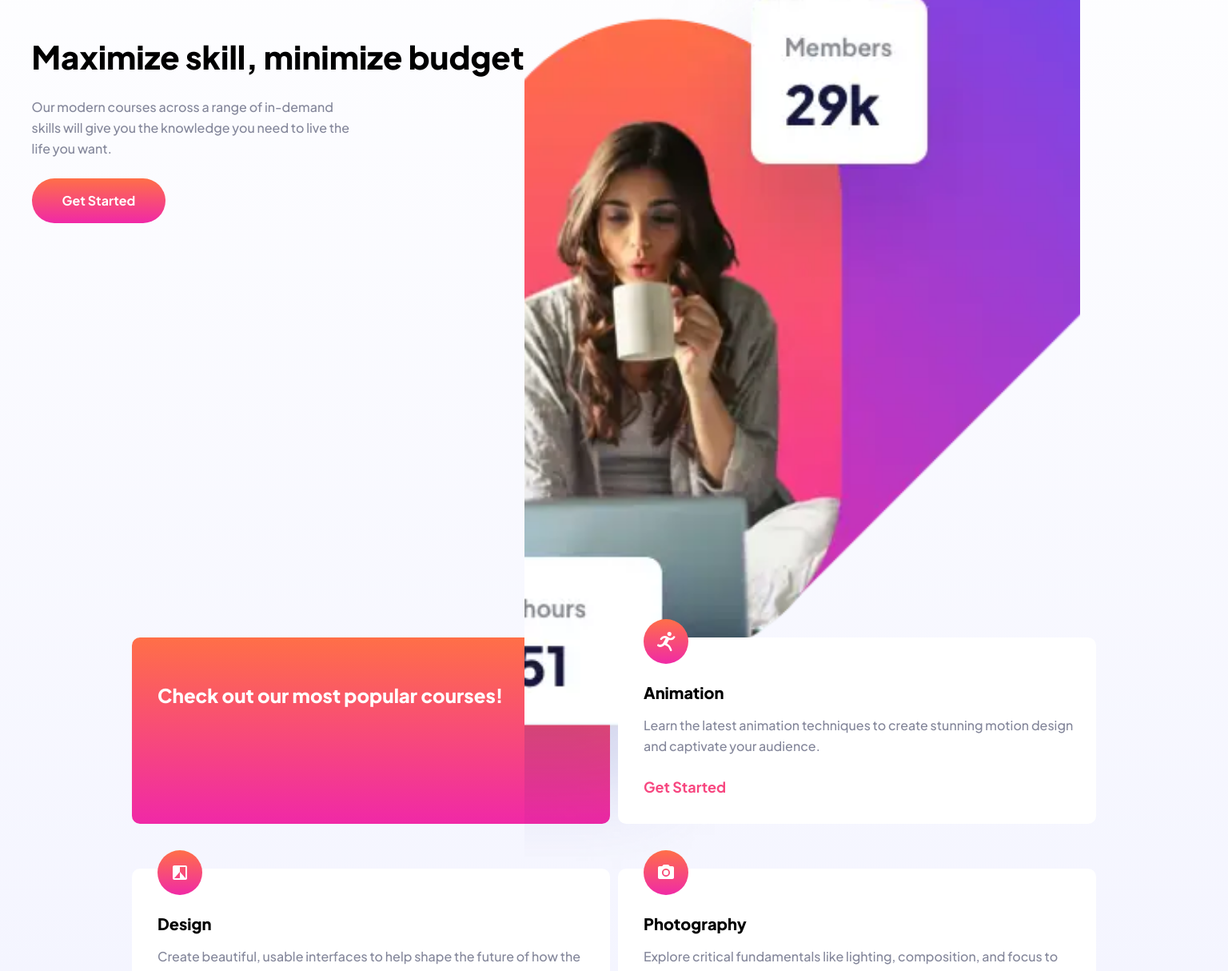
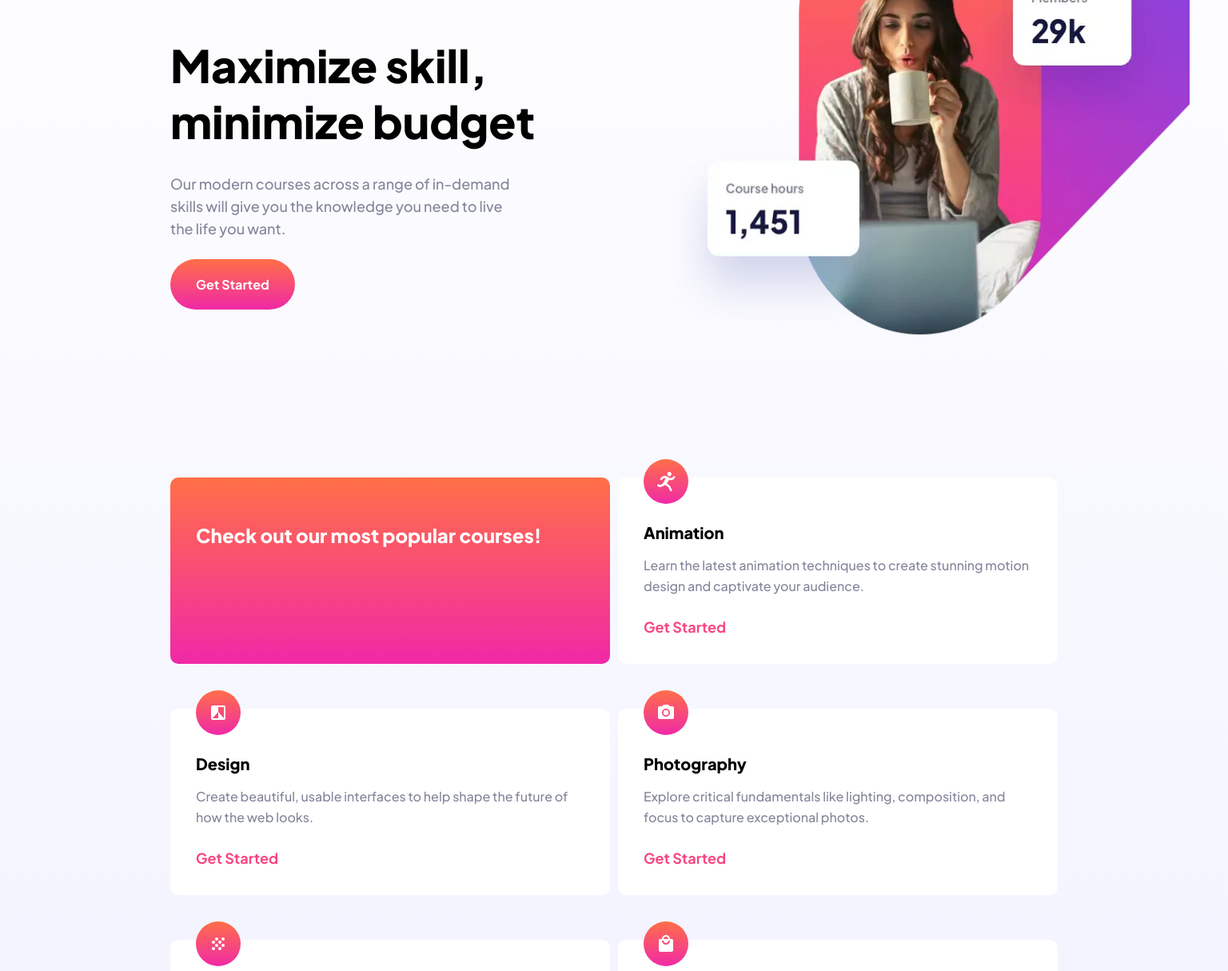
Before and after one commit to newbpydev/10-skilled-e-learning-landing-page-vue-ts, a Vue app: page / in a window 1536 px wide. Shown: the part 260-1474 px from the top of the page at 80% size. Built offline with nearby package versions, Linux system fonts and the light colour scheme.

Commit message:
bug: fix image desktop problem

```diff
--- a/src/assets/main.scss
+++ b/src/assets/main.scss
@@ -110,25 +110,27 @@ body {
 #app {
   display: grid;
   grid-template-rows: auto 1fr auto;
+  overflow: hidden;
 
   @media screen and (min-width: 76.8rem) {
     width: 76.8rem;
-    overflow-x: hidden;
+    // overflow-x: hidden;
   }
 
   @media screen and (min-width: 90em) {
-    width: 1440rem;
+    width: 144rem;
+    // overflow-x: hidden;
   }
 }
 
 .container {
-  padding: 0 1.6rem;
+  margin: 0 1.6rem;
 
   @media screen and (min-width: 48em) {
-    padding: 0 3.95rem;
+    margin: 0 3.95rem;
   }
 
   @media screen and (min-width: 90em) {
-    padding: 0 16.5rem;
+    margin: 0 16.5rem;
   }
 }
--- a/src/components/TheHeroSection.vue
+++ b/src/components/TheHeroSection.vue
@@ -16,8 +16,12 @@ import ButtonComponent from "@/components/UI/ButtonComponent.vue";
       <ButtonComponent variant="gradient-orange">Get Started</ButtonComponent>
     </div>
 
-    <div class="hero__cta-img-container" role="img">
+    <div class="hero__cta-img-container">
       <picture>
+        <source
+          media="(min-width: 90em)"
+          srcset="@/assets/images/image-hero-desktop.webp"
+        />
         <source
           media="(min-width: 48em)"
           srcset="@/assets/images/image-hero-tablet.webp"
@@ -42,24 +46,40 @@ import ButtonComponent from "@/components/UI/ButtonComponent.vue";
   flex-direction: column;
   margin-bottom: 1.6rem;
   margin: 0 1.6rem;
+  position: relative;
 
   @media screen and (min-width: 48em) {
     flex-direction: row;
     margin: 0 0 0 3.96rem;
   }
 
+  @media screen and (min-width: 90em) {
+    margin: 0 0 0 16.5rem;
+  }
+
   .hero__cta {
     margin-bottom: 7.1rem;
+    width: 50%;
 
     @media screen and (min-width: 48em) {
       min-width: 39.8rem;
       margin-bottom: 18.6rem;
+    }
+
+    @media screen and (min-width: 90em) {
+      width: 45.7rem;
     }
     .hero__heading {
       font-size: var(--fs-heading-l);
       font-weight: var(--fw-x-bold);
       line-height: 5rem;
       margin-bottom: 2.5rem;
+
+      @media screen and (min-width: 90em) {
+        font-size: var(--fs-heading-xl);
+        line-height: 7.056rem;
+        margin-bottom: 2.9rem;
+      }
     }
 
     .hero__message {
@@ -71,23 +91,49 @@ import ButtonComponent from "@/components/UI/ButtonComponent.vue";
       @media screen and (min-width: 48em) {
         width: 39.8rem;
       }
+
+      @media screen and (min-width: 90em) {
+        font-size: 1.8rem;
+        width: 44.5rem;
+        line-height: 2.8rem;
+      }
     }
   }
 
   .hero__cta-img-container {
-    min-width: 32.7rem;
     /* overflow: hidden; */
 
     @media screen and (min-width: 48em) {
       overflow-x: clip;
     }
 
+    @media screen and (min-width: 90em) {
+    }
+
     & img {
+      position: absolute;
+      top: -52rem;
+      left: 52rem;
+      width: 99.163rem;
+      height: 93.692rem;
+
+      @media screen and (min-width: 90em) {
+        width: 100rem;
+        transform: translate(10rem, 2rem);
+      }
+
+      /*
       transform: scale(1.27);
       @media screen and (min-width: 48em) {
         transform: scale(2.1) translate(5.5rem, -3.6rem);
         z-index: -1;
       }
+
+      @media screen and (min-width: 90em) {
+        width: 200rem;
+        transform: translate(30rem, -40rem);
+      }
+      */
     }
   }
 }
--- a/src/components/UI/ButtonComponent.vue
+++ b/src/components/UI/ButtonComponent.vue
@@ -41,6 +41,12 @@ button {
       var(--grad-orange) 0%,
       var(--grad-pink) 100%
     );
+
+    @media screen and (min-width: 90em) {
+      height: 6.3rem;
+      padding: 2rem 3.2rem;
+      border-radius: 3.15rem;
+    }
   }
 
   &.gradient-purple {
@@ -51,6 +57,12 @@ button {
       var(--grad-purple) 0,
       var(--grad-pink) 100%
     );
+
+    @media screen and (min-width: 90em) {
+      height: 5.6rem;
+      padding: 1.4rem 3.2rem;
+      font-size: 1.8rem;
+    }
   }
 
   &.ghost {
```
